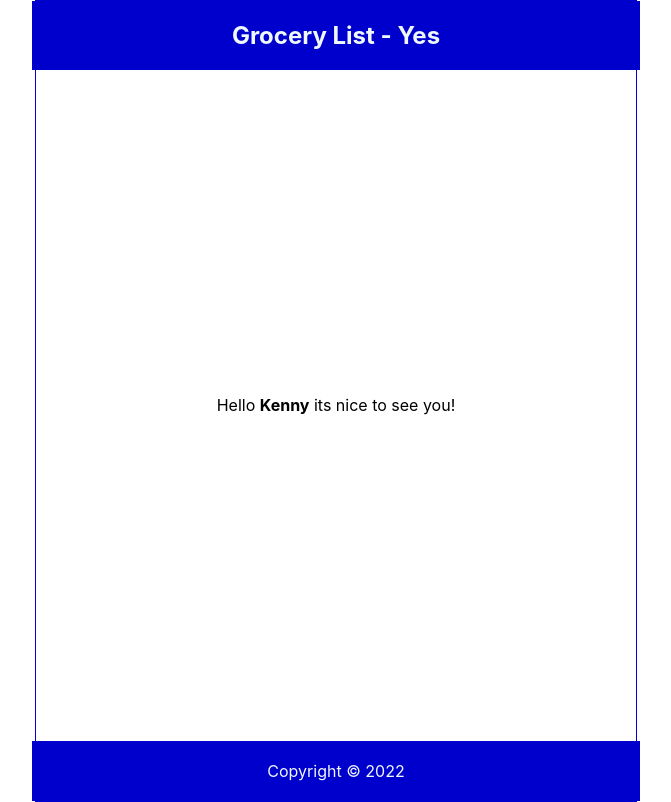
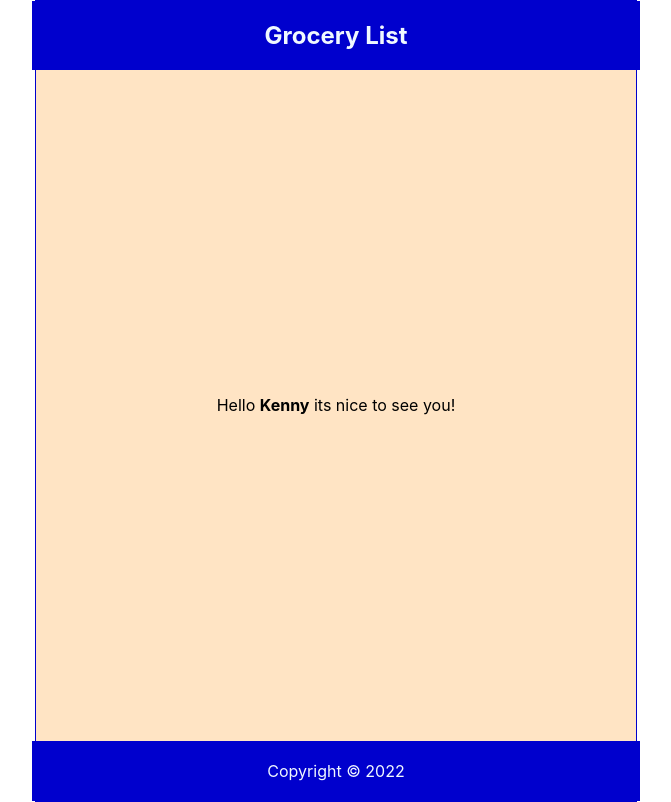
Before and after one commit to asconaga/tut01, a React (Create React App) app: page / in a window 1280 px wide. Shown: the whole page, without its empty margins (304-975 px from the left). Built offline with nearby package versions, Linux system fonts and the light colour scheme.

Commit message:
minor changes

```diff
--- a/package.json
+++ b/package.json
@@ -2,16 +2,20 @@
   "name": "tut01",
   "version": "0.1.0",
   "private": true,
+  "homepage": "https://asconaga.github.io/tut01",
   "dependencies": {
     "@testing-library/jest-dom": "^5.16.4",
     "@testing-library/react": "^13.3.0",
     "@testing-library/user-event": "^13.5.0",
+    "gh-pages": "^4.0.0",
     "react": "^18.2.0",
     "react-dom": "^18.2.0",
     "react-scripts": "5.0.1",
     "web-vitals": "^2.1.4"
   },
   "scripts": {
+    "predeploy": "npm run build",
+    "deploy": "gh-pages -d build",
     "start": "react-scripts start",
     "build": "react-scripts build",
     "test": "react-scripts test",
--- a/src/Header.js
+++ b/src/Header.js
@@ -3,7 +3,7 @@ import React from 'react'
 const Header = () => {
   return (
     <header>
-      <h2>Grocery List - Yes</h2>
+      <h2>Grocery List</h2>
     </header>
   )
 }
--- a/src/index.css
+++ b/src/index.css
@@ -33,6 +33,7 @@ main {
   justify-content: center;
   align-items: center;
   overflow-y: auto;
+  background-color:bisque;
 }
 
 header {
```
Also changed, not shown: 1 other file (tests, documents, lock files or other folders).
